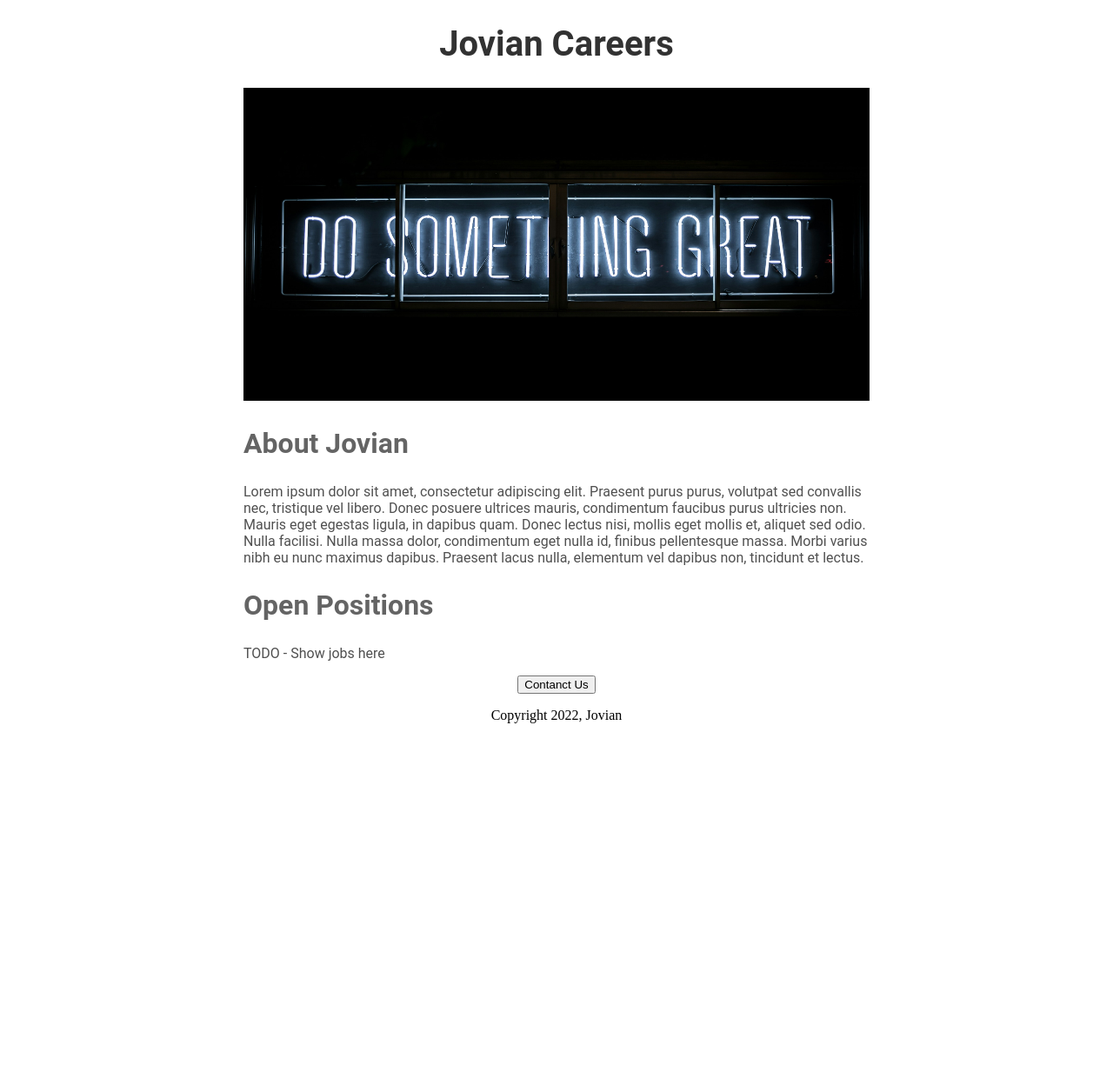
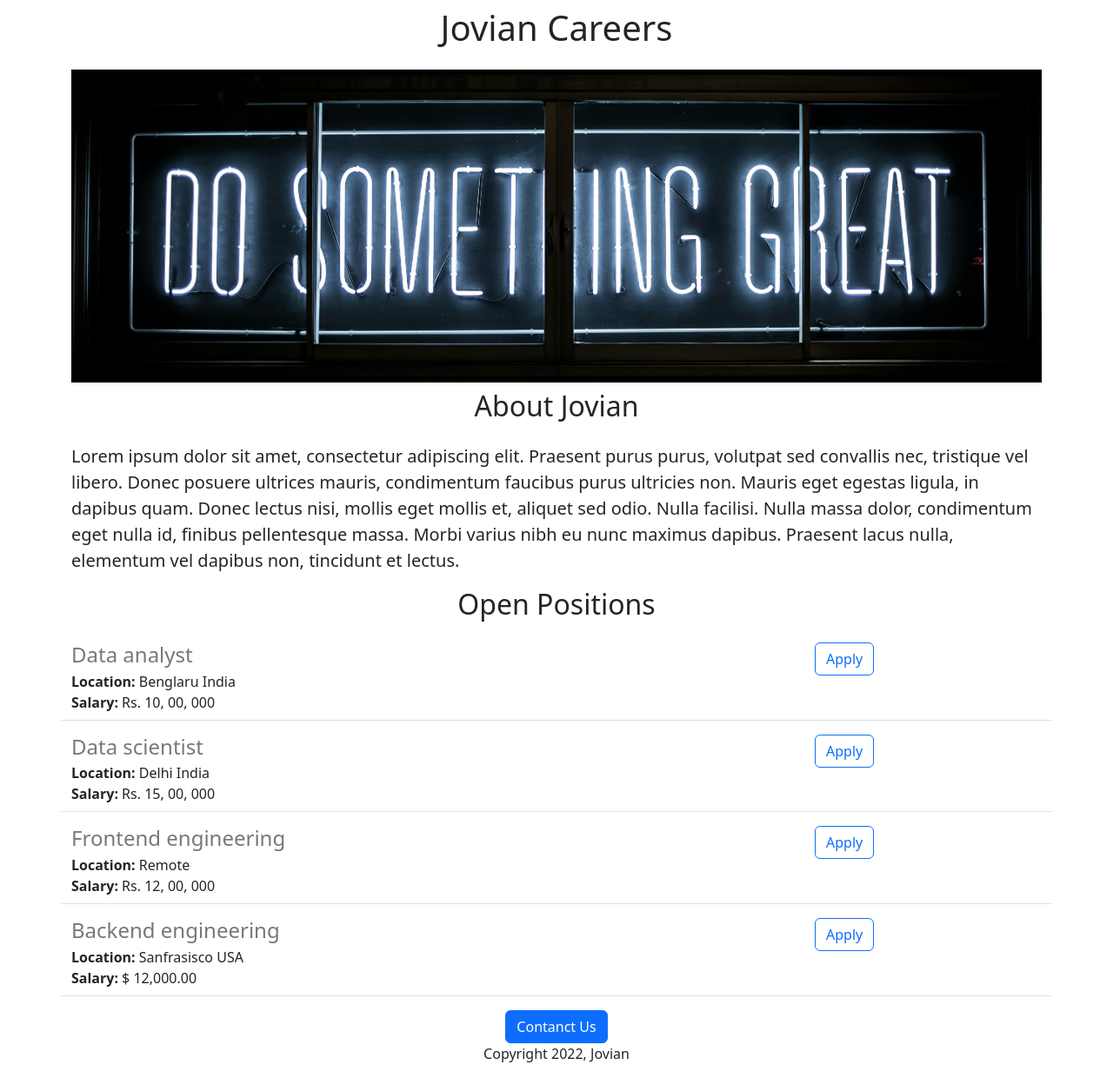
Before and after one commit to kelani-culture/jovians-career-website, a Flask app: page / in a window 1280 px wide. Shown: the whole page at 87% size. Before the commit the page ends 832 px from the top, so only its background shows below. Run offline with Flask 3, Linux system fonts and the light colour scheme.

Commit message:
added dynamici data and api route

```diff
--- a/app.py
+++ b/app.py
@@ -1,12 +1,45 @@
-from flask import Flask,  render_template
+from flask import Flask,  render_template, jsonify
 
 
 app = Flask(__name__)
 
 
+JOBS = [
+    {
+        'id' : 1,
+        'title': "Data analyst",
+        'location': 'Benglaru India',
+        'salary': 'Rs. 10, 00, 000'
+    },
+    {
+        'id' : 2,
+        'title': "Data scientist",
+        'location': 'Delhi India',
+        'salary': 'Rs. 15, 00, 000'
+    },
+    {
+        'id' : 3,
+        'title': "Frontend engineering",
+        'location': 'Remote',
+        'salary': 'Rs. 12, 00, 000'
+    },
+    {
+        'id' : 4,
+        'title': "Backend engineering",
+        'location': 'Sanfrasisco USA',
+        'salary': '$ 12,000.00'
+    }
+]
+
 @app.route('/')
 def hello_world():
-    return render_template('home.html')
+    return render_template('home.html', jobs=JOBS)
+
+
+
+@app.route('/api/jobs')
+def list_jobs():
+    return jsonify(JOBS)
 
 
 
--- a/templates/home.html
+++ b/templates/home.html
@@ -3,40 +3,24 @@
 <!DOCTYPE html>
 <html>
   <head>
+     <meta charset="utf-8">
+     <meta name="viewport" content="width=device-width, initial-scale=1">
+      <link href="https://cdn.jsdelivr.net/npm/bootstrap@5.3.3/dist/css/bootstrap.min.css" rel="stylesheet" integrity="sha384-QWTKZyjpPEjISv5WaRU9OFeRpok6YctnYmDr5pNlyT2bRjXh0JMhjY6hW+ALEwIH" crossorigin="anonymous">
      <title>Jovian Careers</title>
-    <meta http-equiv="X-UA-Compatible" content="ie=edge" />
      <style>
-      h1 {
-        font-size: 40px;
-        font-family: Roboto;
-        color: rgb(50, 50, 50);
-        text-align: center;
-      }
-      #banner {
+        #banner{
+            height: 360px;
             width: 100%;
-        height: 360px;
-      }
-      h2 {
-        font-family: Roboto;
-        font-size: 32px;
-        color: rgb(100, 100, 100);
-      }
-      .bodytext {
-        font-family: Roboto;
-        color: rgb(80, 80, 80);
-      }
-      #container{
-        max-width: 720px;
-        margin: 0 auto 0 auto;
+            object-fit: cover;
         }
      </style>
   </head>
   <body>
-    <div id="container">
-        <h1>Jovian Careers</h1>
-        <img src="/static/banner.jpg" id="banner" />
-        <h2>About Jovian</h2>
-        <p class="bodytext">
+    <div class="container">
+        <h1 class="text-center mt-2 mb-4">Jovian Careers</h1>
+        <img class='img-fluid' src="/static/banner.jpg" id="banner"/>
+        <h2 class="text-center mt-2 mb-4">About Jovian</h2>
+        <p class="lead">
             Lorem ipsum dolor sit amet, consectetur adipiscing elit. Praesent purus
             purus, volutpat sed convallis nec, tristique vel libero. Donec posuere
             ultrices mauris, condimentum faucibus purus ultricies non. Mauris eget
@@ -46,12 +30,17 @@
             dapibus. Praesent lacus nulla, elementum vel dapibus non, tincidunt et
             lectus.
         </p>
-        <h2>Open Positions</h2>
-        <p class="bodytext">TODO - Show jobs here</p>
-        <div style="text-align: center;">
-            <button>Contanct Us</button>
+        <h2 class="text-center mt-2 mb-4">Open Positions</h2>
+        <div>
+            {% for job in jobs %}
+                {% include 'jobitem.html' %}
+            {% endfor %}
+        </div>
+        <div class="text-center">
+            <button class="btn btn-primary btn-large">Contanct Us</button>
             <p>Copyright 2022, Jovian</p>
         </div>
     </div>
+     <script src="https://cdn.jsdelivr.net/npm/bootstrap@5.3.3/dist/js/bootstrap.bundle.min.js" integrity="sha384-YvpcrYf0tY3lHB60NNkmXc5s9fDVZLESaAA55NDzOxhy9GkcIdslK1eN7N6jIeHz" crossorigin="anonymous"></script>
   </body>
 </html>
--- /dev/null
+++ b/templates/jobitem.html
@@ -0,0 +1,17 @@
+
+<div class="border-bottom row" style="margin-bottom: 16px; padding-bottom: 8px;">
+    <div class="col-9">
+        <h4 style='color: rgb(120, 120, 120); margin-bottom: 4px;;'>{{ job.title }} </h4>
+        <div>
+            <b>Location:</b> {{ job.location }}
+        </div>
+        {% if 'salary' in job %}
+            <div>
+                <b>Salary:</b> {{ job.salary }}
+            </div>
+        {% endif %}
+    </div>
+    <div class="col-3">
+        <button type="button" class="btn btn-outline-primary">Apply</button>
+    </div>
+</div>
```
Lines whose indentation alone changed are shown as unchanged.
